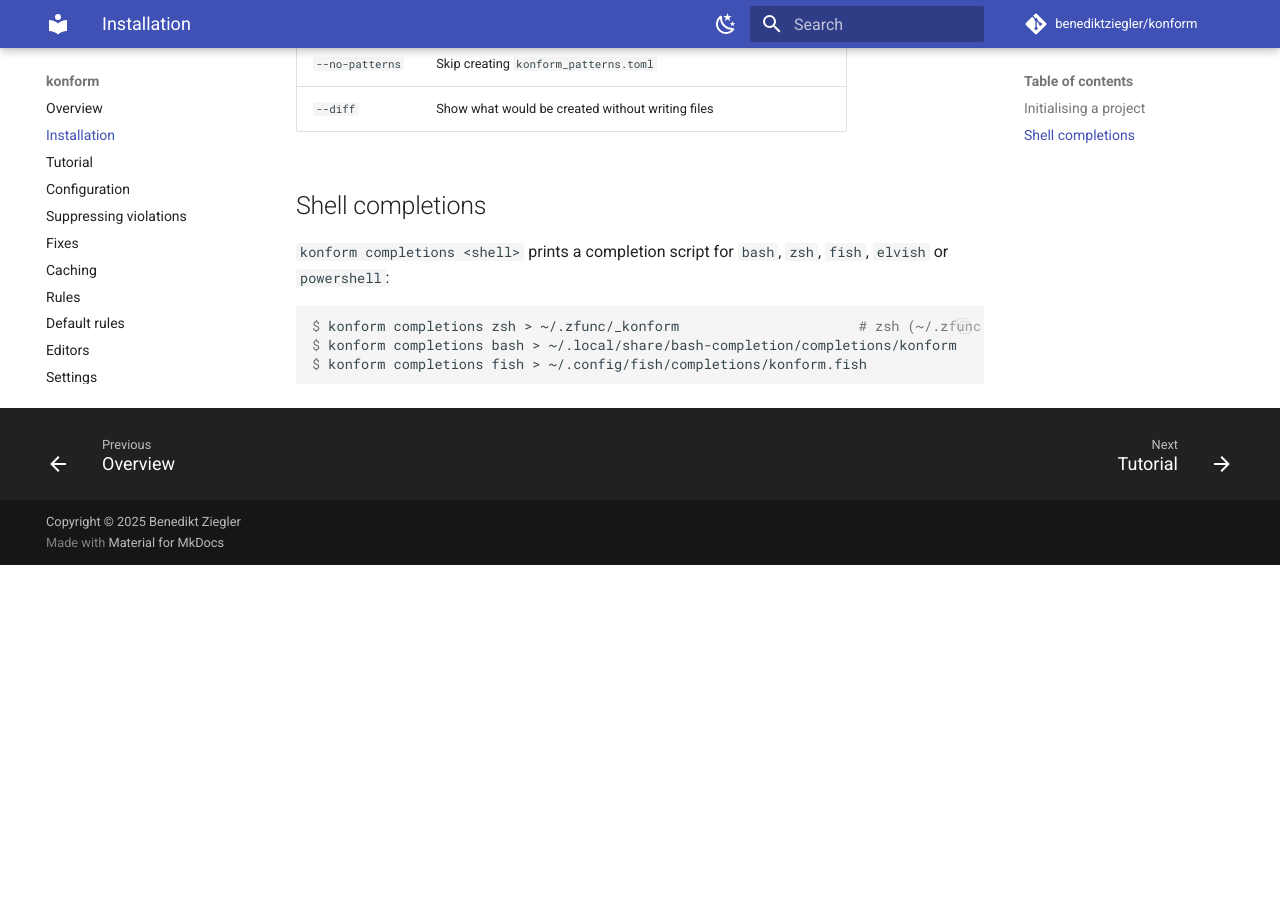
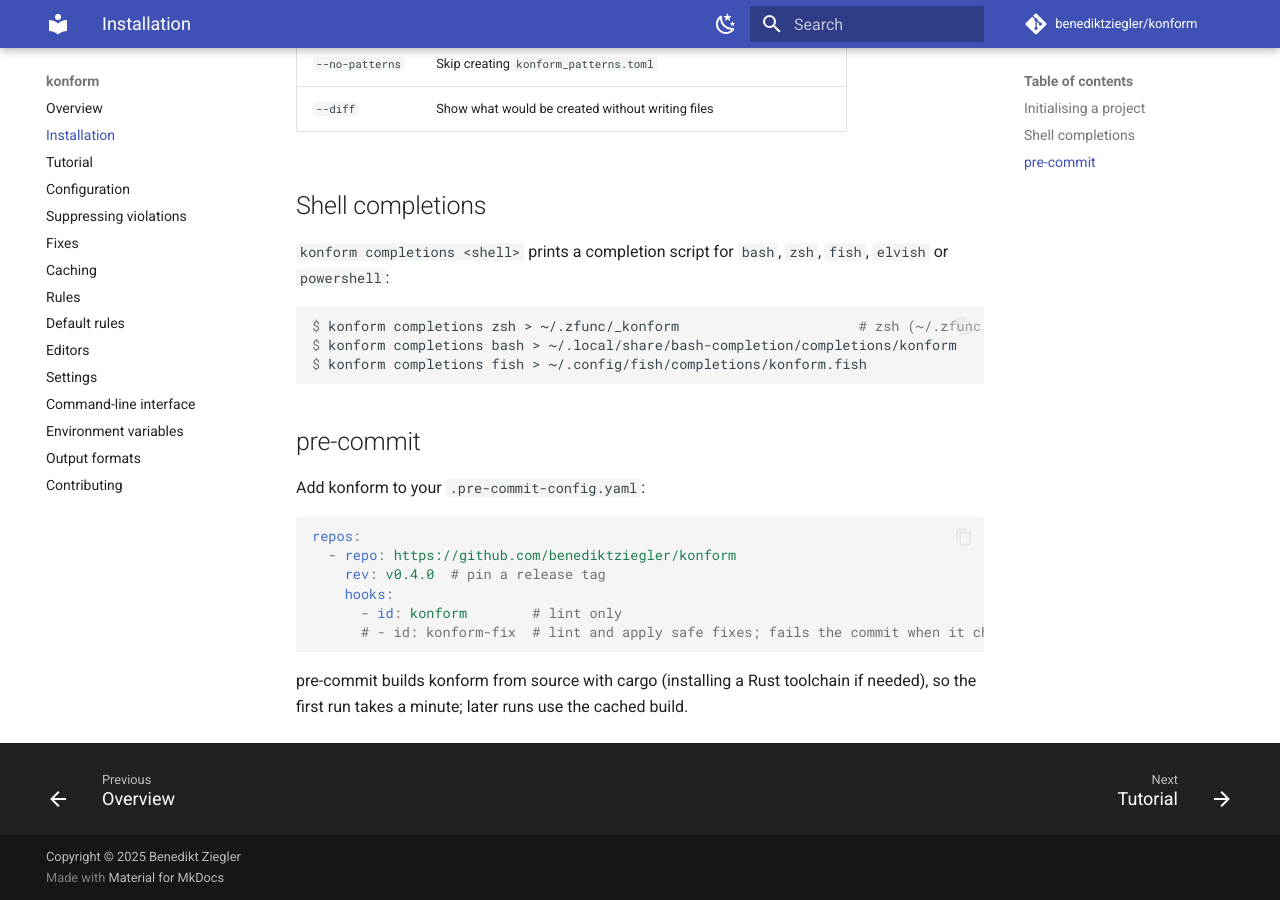
Before and after one commit to benediktziegler/konform, an MkDocs documentation site: the page built from docs/installation.md, in a window 1280 px wide and 900 px high, scrolled down 683 px. Built offline with MkDocs 1.6.1 and Material for MkDocs 9.7.7, drawn with Linux system fonts in a browser that asks for light colours; comment, search, counter and statistics services are not loaded; before the commit the page ends 1248 px from its top, so only the background shows below that.

Commit message:
feat(pre-commit): add konform and konform-fix hooks
Co-Authored-By: Claude Opus 5.5 <noreply@anthropic.com>

````diff
--- a/docs/installation.md
+++ b/docs/installation.md
@@ -50,3 +50,18 @@ $ konform completions zsh > ~/.zfunc/_konform                      # zsh (~/.zfu
 $ konform completions bash > ~/.local/share/bash-completion/completions/konform
 $ konform completions fish > ~/.config/fish/completions/konform.fish
 ```
+
+## pre-commit
+
+Add konform to your `.pre-commit-config.yaml`:
+
+```yaml
+repos:
+  - repo: https://github.com/benediktziegler/konform
+    rev: v0.4.0  # pin a release tag
+    hooks:
+      - id: konform        # lint only
+      # - id: konform-fix  # lint and apply safe fixes; fails the commit when it changed files
+```
+
+pre-commit builds konform from source with cargo (installing a Rust toolchain if needed), so the first run takes a minute; later runs use the cached build.
````
Also changed, not shown: .pre-commit-hooks.yaml (added, +18 -0 lines), CHANGELOG.md (+1 -0 lines).
